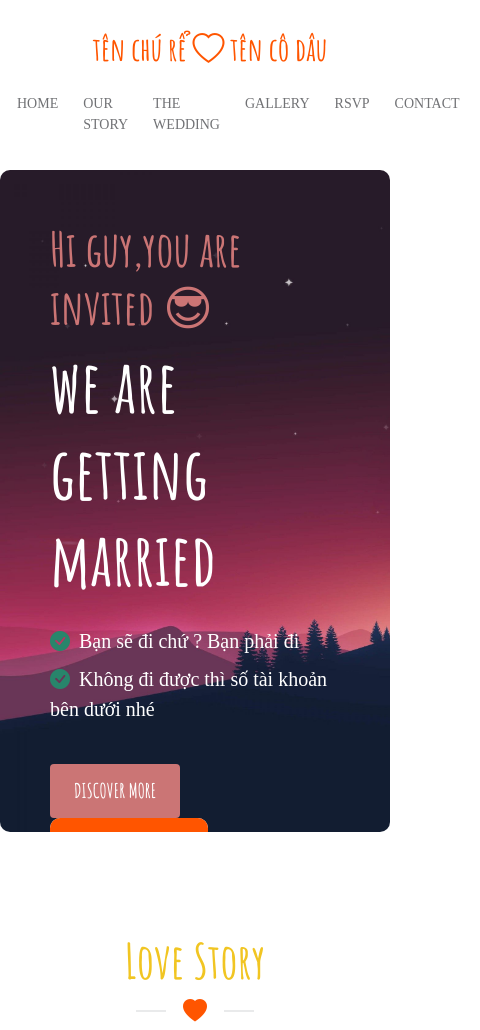
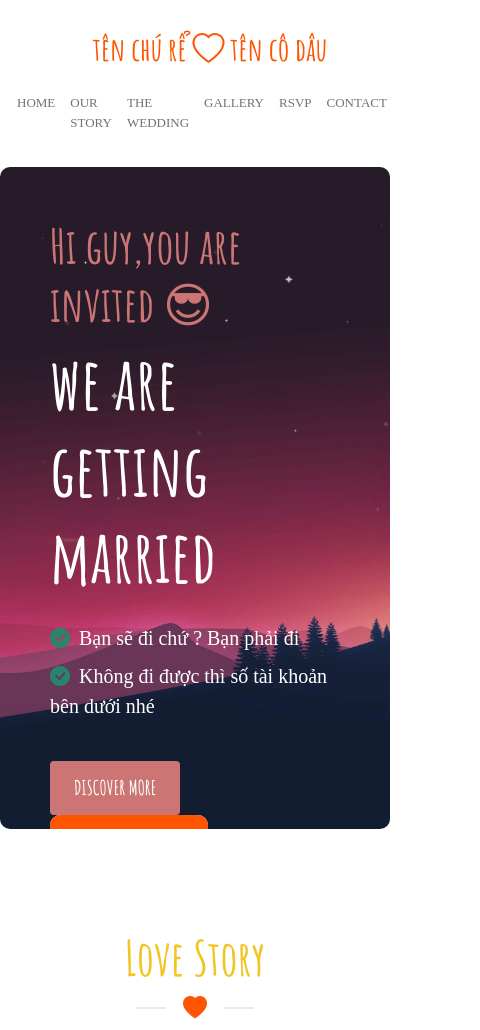
Before and after one commit to sangvu1303/wedding-Invitation, a plain HTML site: page index.html in a window 390 px wide. Shown: the top 1030 px of the page, 480 px wide, since content can reach past the window. Drawn offline with Linux system fonts and the light colour scheme; a web font is replaced by a local one.

Commit message:
Update style.css

```diff
--- a/style.css
+++ b/style.css
@@ -333,9 +333,12 @@ b,strong{
     .navbar-nav{
         display: flex;
         flex-direction: row;
+        overflow: hidden;
     }
     .navbar-expand-lg .navbar-nav .nav-link{
         margin-left: 5px;
+        margin-right: 10px;
+        font-size:small;
     }
 }
 
```
